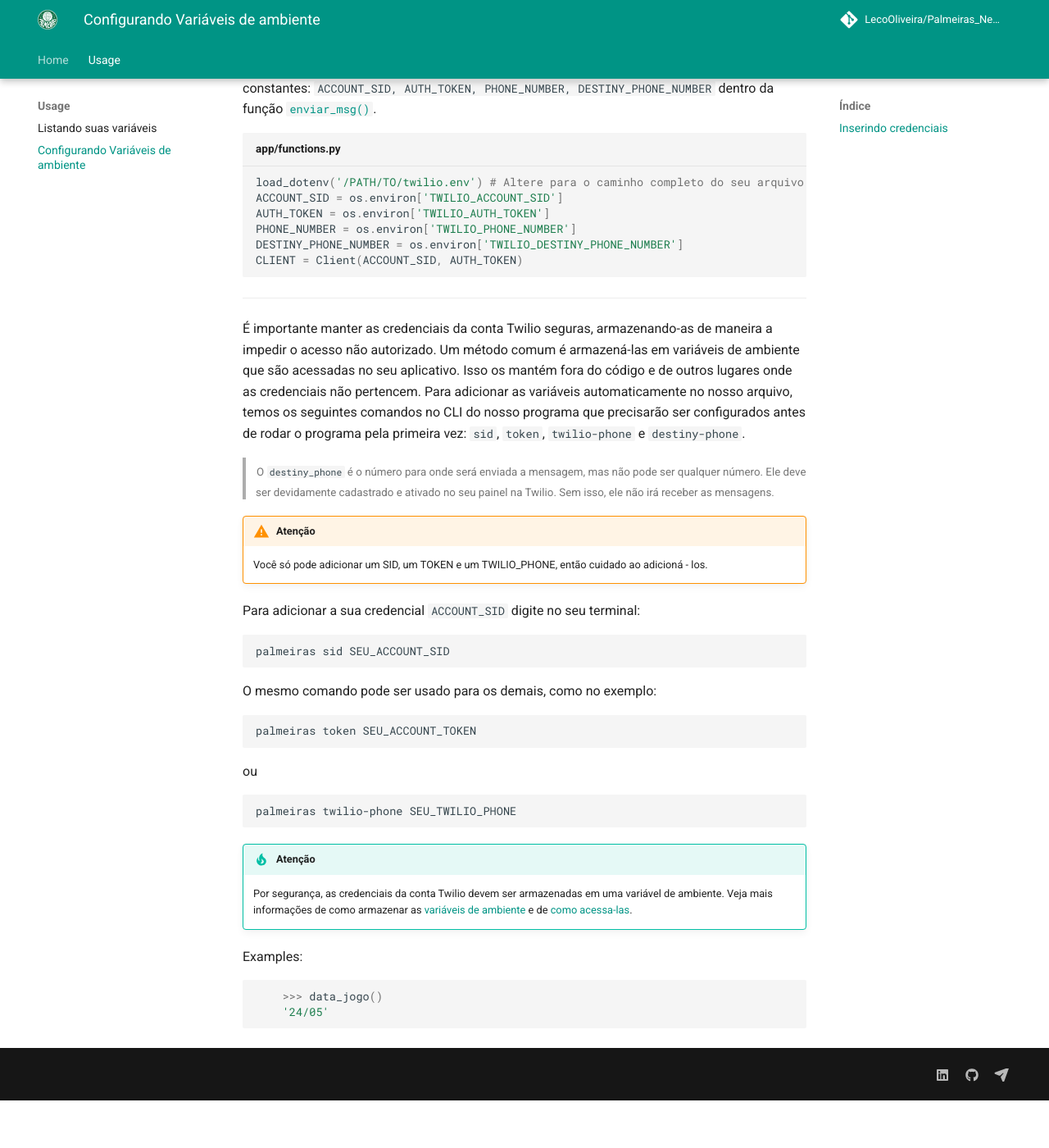
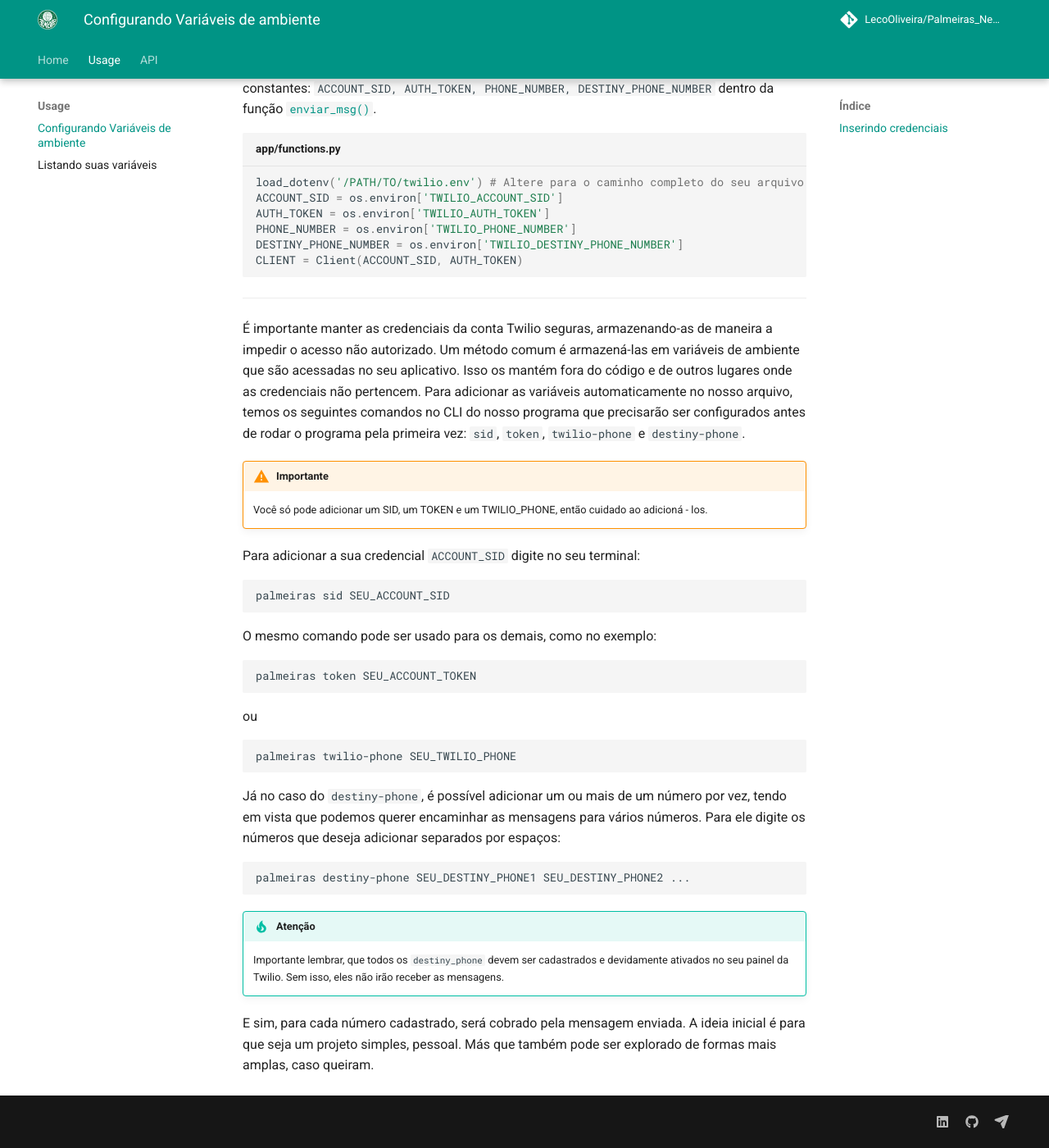
Before and after one commit to LecoOliveira/Palmeiras_News, an MkDocs documentation site: the page built from docs/Usage/variaveis.md, in a window 1280 px wide and 1400 px high, scrolled down 840 px. Shown: the whole window at 82% size. Built offline with MkDocs 1.6.1 and Material for MkDocs 9.7.7, drawn with Linux system fonts in a browser that asks for light colours; comment, search, counter and statistics services are not loaded; before the commit the page ends 2182 px from its top, so only the background shows below that.

Commit message:
Organizando as paginas da documentação no mkdocs.yml

````diff
--- a/docs/Usage/variaveis.md
+++ b/docs/Usage/variaveis.md
@@ -29,10 +29,7 @@
 É importante manter as credenciais da conta Twilio seguras, armazenando-as de maneira a impedir o acesso não autorizado. Um método comum é armazená-las em variáveis de ambiente que são acessadas no seu aplicativo. Isso os mantém fora do código e de outros lugares onde as credenciais não pertencem.
 Para adicionar as variáveis automaticamente no nosso arquivo, temos os seguintes comandos no CLI do nosso programa que precisarão ser configurados antes de rodar o programa pela primeira vez: ```sid```,  ```token```, ```twilio-phone``` e ```destiny-phone```.
 
-
-><sub> O `destiny_phone` é o número para onde será enviada a mensagem, mas não pode ser qualquer número. Ele deve ser devidamente cadastrado e ativado no seu painel na Twilio. Sem isso, ele não irá receber as mensagens.</sub>
-
-///warning | Atenção
+///warning | Importante
 Você só pode adicionar um SID, um TOKEN e um TWILIO_PHONE, então cuidado ao adicioná - los.
 ///
 
@@ -51,14 +48,14 @@
 palmeiras twilio-phone SEU_TWILIO_PHONE
 ```
 
+Já no caso do `destiny-phone`, é possível adicionar um ou mais de um número por vez, tendo em vista que podemos querer encaminhar as mensagens para vários números. Para ele digite os números que deseja adicionar separados por espaços:
+
+```bash
+palmeiras destiny-phone SEU_DESTINY_PHONE1 SEU_DESTINY_PHONE2 ...
+```
+
 /// tip | Atenção
-Por segurança, as credenciais da conta Twilio devem ser armazenadas em uma variável de ambiente.
-Veja mais informações de como armazenar as [variáveis de ambiente](https://www.twilio.com/docs/usage/secure-credentials) e de [como acessa-las](https://www.twilio.com/blog/environment-variables-python).
+Importante lembrar, que todos os `destiny_phone` devem ser cadastrados e devidamente ativados no seu painel da Twilio. Sem isso, eles não irão receber as mensagens.
 ///
 
-
-Examples:
-```python
-    >>> data_jogo()
-    '24/05'
-```
+E sim, para cada número cadastrado, será cobrado pela mensagem enviada. A ideia inicial é para que seja um projeto simples, pessoal. Más que também pode ser explorado de formas mais amplas, caso queiram.
--- a/mkdocs.yml
+++ b/mkdocs.yml
@@ -1,4 +1,12 @@
 site_name: Palmeiras news
+
+nav:
+    - Home: index.md
+    - Usage:
+        - Usage/variaveis.md
+        - Usage/listar.md
+    - API:
+        - API/arguments.md
 
 repo_url: https://github.com/LecoOliveira/Palmeiras_News
 repo_name: LecoOliveira/Palmeiras_News
````
